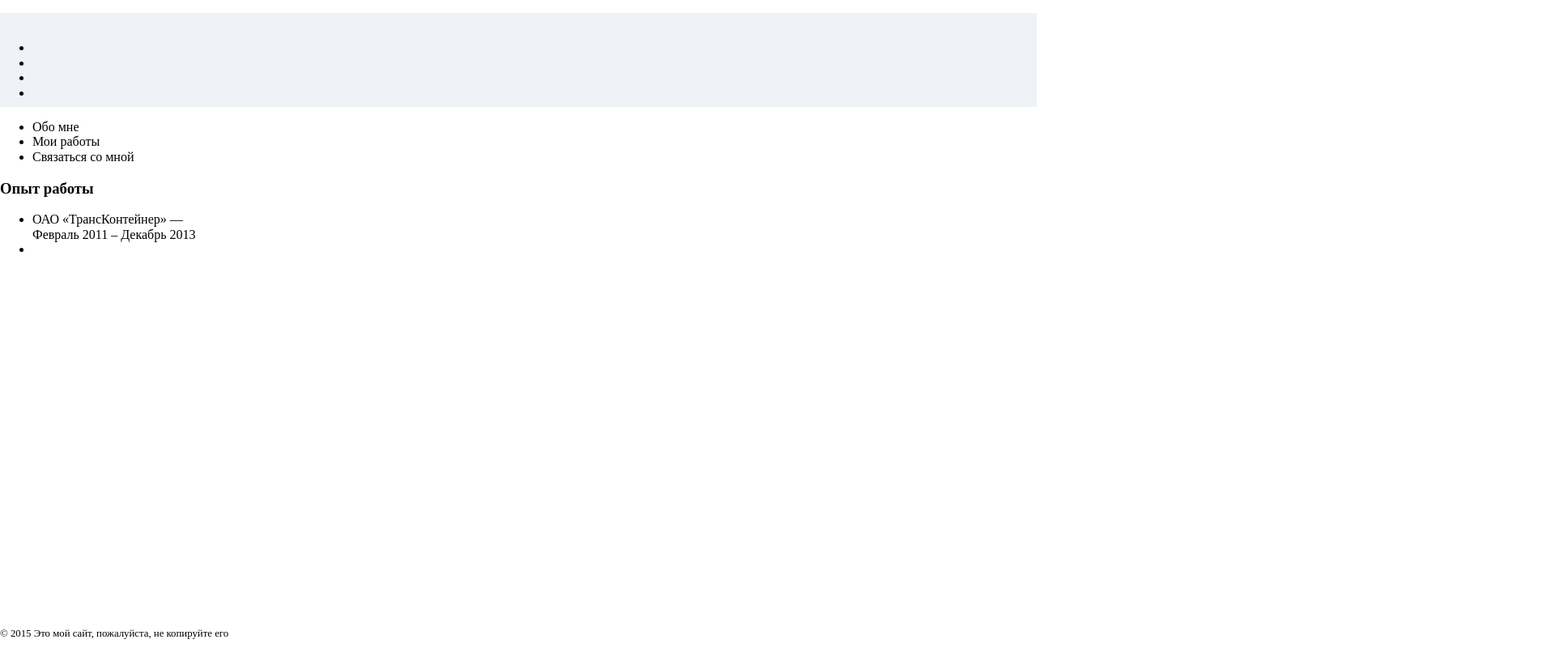
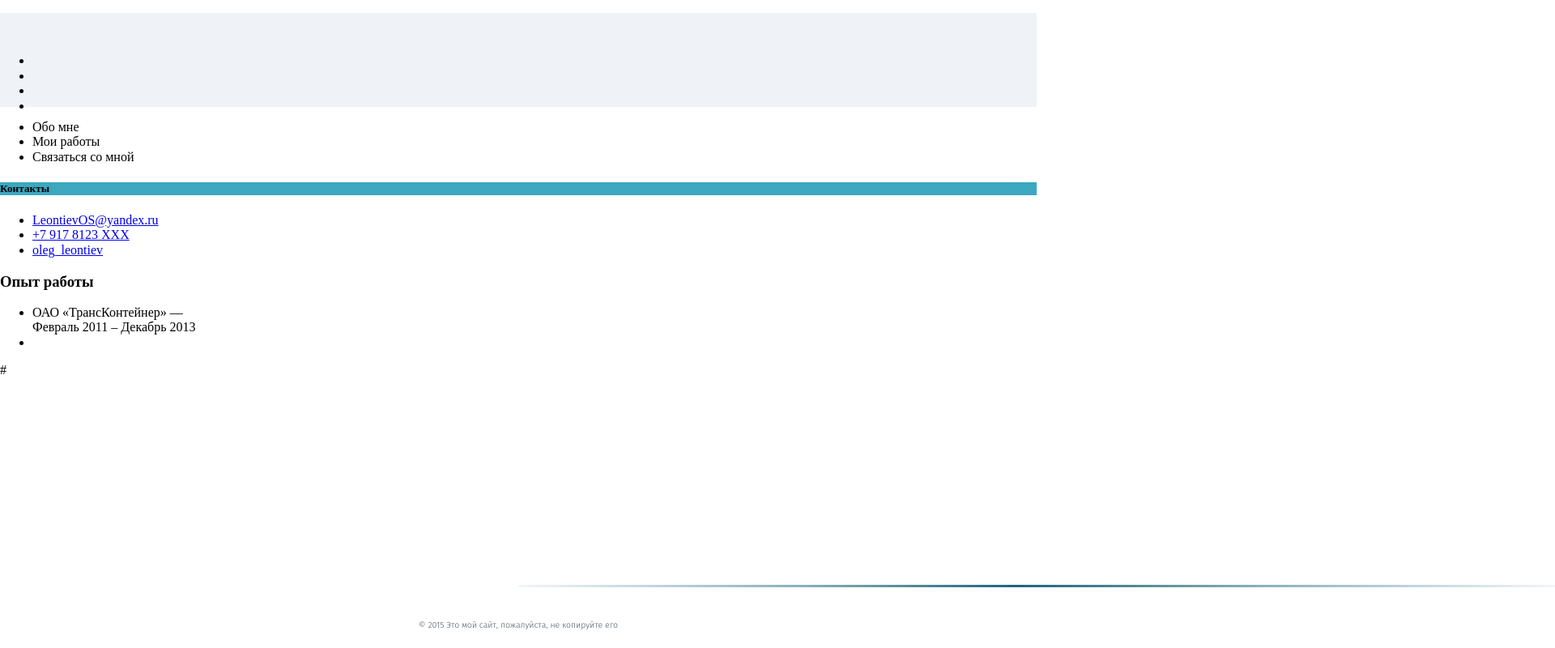
Before and after one commit to jacoder/lofts-dz1, a website: page index.html in a window 1280 px wide. Shown: the whole page at 81% size, 1920 px wide, since content can reach past the window. Drawn offline with nearby package versions, Linux system fonts and the light colour scheme.

Commit message:
several fixes

```diff
--- a/css/main.css
+++ b/css/main.css
@@ -1,13 +1,17 @@
 html {
     position: relative;
     min-height: 100%;
+
 }
 body{
   background-image: url(../img/comppattern2.png);
   margin: 0 0 78px; /* bottom = footer height */
+  text-align: left;
+  font-style: normal;
 }
 header{
    background-color: #eff3f7;
+
    height: 116px;
 }
 
@@ -17,11 +21,19 @@ footer{
     bottom: 0;
     height: 78px;
     width: 100%;
+    font-size: 13px;
+    font-family: "Fira Sans Light";
+    color: rgb(74, 84, 93);
+    line-height: 1.2;
+    text-align: center;
 }
 
-/*footer:before{   ? не сработл*/
-#topwrap:after
-{
+aside{
+  word-break: break-all;
+}
+
+footer::before{   /*? не сработл*/
+  content: '';
   background-image: -moz-linear-gradient( 0deg, rgb(28,102,122) 0%, rgb(246,250,254) 0%, rgb(216,216,216) 0%, rgb(242,246,250) 0%, rgb(135,174,186) 28%, rgb(28,102,122) 48%, rgb(135,174,186) 71%, rgb(242,246,250) 100%);
   background-image: -webkit-linear-gradient( 0deg, rgb(28,102,122) 0%, rgb(246,250,254) 0%, rgb(216,216,216) 0%, rgb(242,246,250) 0%, rgb(135,174,186) 28%, rgb(28,102,122) 48%, rgb(135,174,186) 71%, rgb(242,246,250) 100%);
   background-image: -ms-linear-gradient( 0deg, rgb(28,102,122) 0%, rgb(246,250,254) 0%, rgb(216,216,216) 0%, rgb(242,246,250) 0%, rgb(135,174,186) 28%, rgb(28,102,122) 48%, rgb(135,174,186) 71%, rgb(242,246,250) 100%);
@@ -41,14 +53,28 @@ footer{
        url('../fonts/proximanovacond-semibold-webfont.svg#svgFontName') format('svg'); /* Legacy iOS */
 }
 @font-face {
-  font-family: 'FiraSansBook';
+  font-family: 'Fira Sans Book';
   src: url('../fonts/firasans-book.eot'); /* IE9 Compat Modes */
   src: url('../fonts/firasans-book.eot?#iefix') format('embedded-opentype'), /* IE6-IE8 */
        url('../fonts/firasans-book.woff') format('woff'), /* Pretty Modern Browsers */
        url('../fonts/firasans-book.ttf')  format('truetype') /* Safari, Android, iOS */
        ; /* Legacy iOS */
 }
+@font-face {
+  font-family: 'Fira Sans Light';
+  src: url('../fonts/firasans-light.eot'); /* IE9 Compat Modes */
+  src: url('../fonts/firasans-light.eot?#iefix') format('embedded-opentype'), /* IE6-IE8 */
+       url('../fonts/firasans-light.woff') format('woff'), /* Pretty Modern Browsers */
+       url('../fonts/firasans-light.ttf')  format('truetype') /* Safari, Android, iOS */
+       ; /* Legacy iOS */
+}
 
 .social{
+    display: inline-block;
+}
 
+
+
+.contacts h5{
+  background-color:#3ba8c0;
 }
--- a/index.html
+++ b/index.html
@@ -44,45 +44,21 @@
   <![endif]-->
 
 
-  <!-- <header>
+  <header>
       <figure class="logo">
           <a href="#"><img src="./img/logo.png" alt="" /></a>
       </figure>
 
       <nav>
-          <ul id="social">
-              <li class="vk">
-                  <a href="vk.com/"></a>
-              </li>
-              <li class="tw">
-                  <a href="twitter.com/"></a>
-              </li>
-              <li class="fb">
-                  <a href="facebook.com/"></a>
-              </li>
-              <li class="gh">
-                  <a href="github.com"></a>
-              </li>
-          </ul>
-      </nav>
-  </header> -->
-
-<div id="topwrap">
-    <header>
-        <figure class="logo">
-            <a href="#"><img src="./img/logo.png" alt="" /></a>
-        </figure>
-
-        <nav >
-            <ul id="social">
+          <ul class="social">
               <li class="vk">
                   <a href="vk.com/jacoder"></a>
               </li>
               <li class="tw">
-                    <a href="twitter.com/OlegLeontiev"></a>
+                  <a href="twitter.com/olegleontiev"></a>
               </li>
               <li class="fb">
-                    <a href="facebook.com/oleg.leontiev"></a>
+                  <a href="www.facebook.com/oleg.leontiev"></a>
               </li>
               <li class="gh">
                   <a href="github.com/jacoder"></a>
@@ -90,14 +66,29 @@
           </ul>
       </nav>
   </header>
-    <article class="main">
-        <nav>
+
+<aside>
+  <nav class="side-nav">
       <ul>
           <li>Обо мне</li>
           <li>Мои работы</li>
           <li>Связаться со мной</li>
       </ul>
   </nav>
+
+  <section class="contacts">
+    <h5>Контакты</h5>
+<ul class="contactsList">
+  <li class="email"><a href="mailto:leontievos@yandex.ru">LeontievOS@yandex.ru</a></li>
+  <li class="phone"><a href="tel:+78000000000">+7 917 8123 XXX</a></li>
+  <li class="skype"><a href="skype:oleg_leontiev?call">oleg_leontiev</a></li>
+</ul>
+  </section>
+
+</aside>
+
+    <article class="main">
+
         <section>
 
         </section>
@@ -111,8 +102,8 @@
             </ul>
         </section>
     </article>
-  </div>
-<!-- ^#toprap -->
+  <!-- </div> --><!-- ^#toprap -->
+  #
     <footer>
         <figure>
             <a href="#"><img src="./img/unlogged.png" alt="" /></a>
```
Lines whose indentation alone changed are shown as unchanged.
